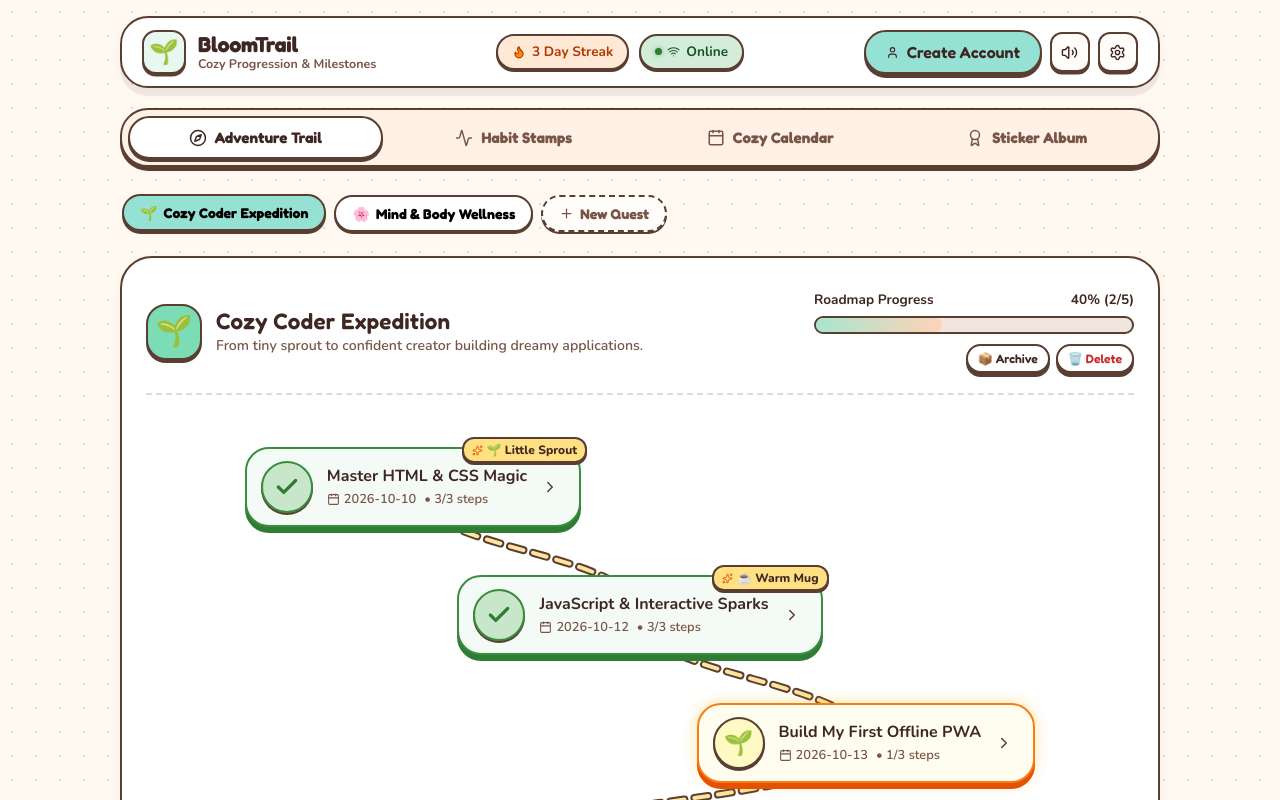
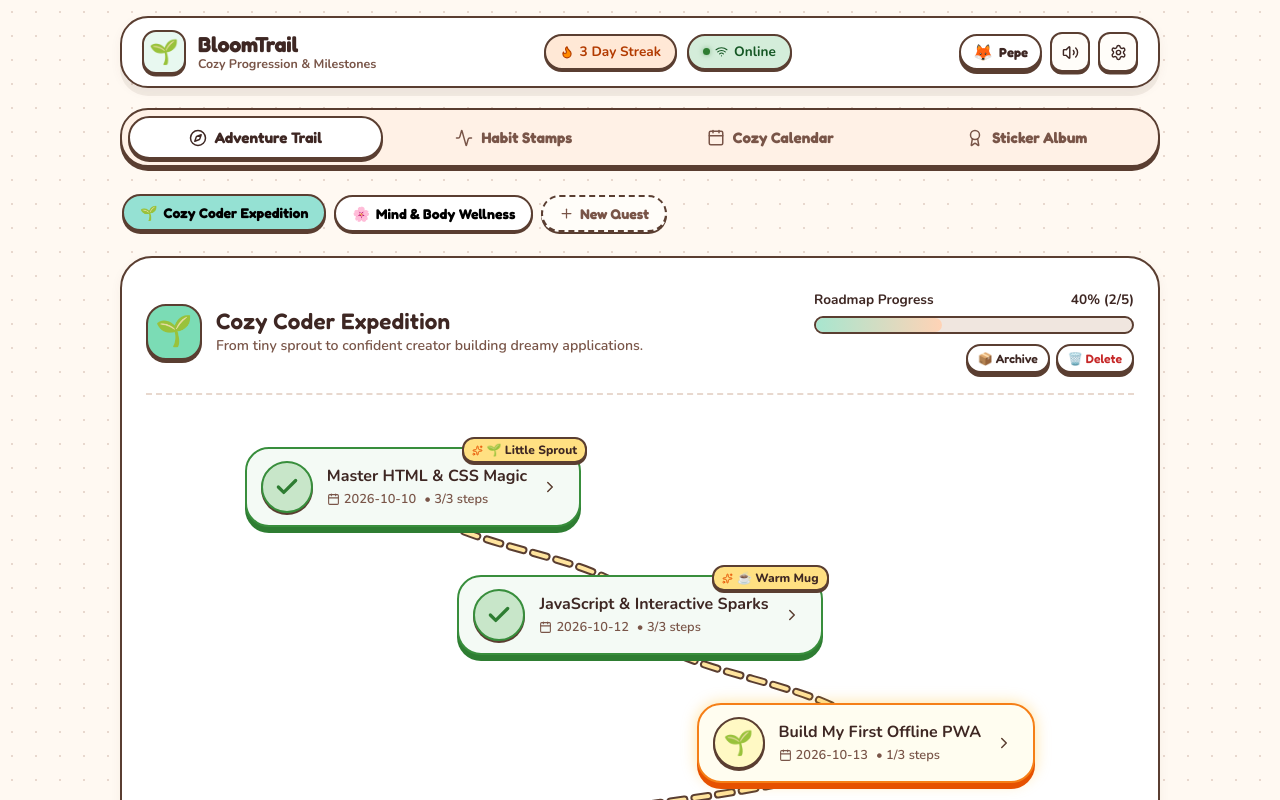
Before and after one commit to pepesuler-maker/This-Must-Work, a React (Vite) app: page / in a window 1280 px wide. Shown: the top 800 px of the page. Built offline with nearby package versions, Linux system fonts and the light colour scheme.

Commit message:
fix(auth): fix post-login auth re-prompt bug and pre-seed test account pepesuler@gmail.com

```diff
--- a/src/App.jsx
+++ b/src/App.jsx
@@ -36,6 +36,7 @@ export default function App() {
   const [isAuthPromptOpen, setIsAuthPromptOpen] = useState(false);
 
   const requireAccount = () => {
+    if (activeAccount) return true;
     soundEngine.playPop();
     setIsAuthPromptOpen(true);
     return false;
@@ -56,7 +57,10 @@ export default function App() {
   const [isArchivedModalOpen, setIsArchivedModalOpen] = useState(false);
   const [activeAlarmData, setActiveAlarmData] = useState(null);
 
-  const activeAccount = accounts.find((a) => a.id === activeAccountId) || null;
+  const activeAccount =
+    accounts.find((a) => a.id === activeAccountId) ||
+    (activeAccountId ? storageService.getAccounts().find((a) => a.id === activeAccountId) : null) ||
+    null;
 
   // Set sound engine parameters
   useEffect(() => {
@@ -112,6 +116,8 @@ export default function App() {
   const handleSelectAccount = (newAccId) => {
     storageService.setActiveAccountId(newAccId);
     setActiveAccountId(newAccId);
+    setIsAuthPromptOpen(false);
+    setIsEmailAuthModalOpen(false);
 
     const freshAccounts = storageService.getAccounts();
     setAccounts(freshAccounts);
@@ -130,6 +136,8 @@ export default function App() {
   const handleAccountCreated = (newAcc) => {
     const freshAccounts = storageService.getAccounts();
     setAccounts(freshAccounts);
+    setIsAuthPromptOpen(false);
+    setIsEmailAuthModalOpen(false);
     handleSelectAccount(newAcc.id);
   };
 
@@ -581,7 +589,7 @@ export default function App() {
             setIsEmailAuthModalOpen(true);
           }}
           onSignOut={() => {
-            storageService.setActiveAccountId(null);
+            storageService.setActiveAccountId('guest');
             setActiveAccountId(null);
             setIsSettingsOpen(false);
           }}
@@ -598,7 +606,7 @@ export default function App() {
         />
       )}
 
-      {/* Email Auth Modal (Invoked from Settings "Add Another Account") */}
+      {/* Email Auth Modal (Invoked from Settings or Auth Prompt) */}
       {isEmailAuthModalOpen && (
         <EmailAuthModal
           initialMode={emailAuthMode}
@@ -607,6 +615,7 @@ export default function App() {
             setAccounts(freshAccounts);
             handleSelectAccount(newAcc.id);
             setIsEmailAuthModalOpen(false);
+            setIsAuthPromptOpen(false);
           }}
           onClose={() => setIsEmailAuthModalOpen(false)}
         />
--- a/src/components/EmailAuthModal.jsx
+++ b/src/components/EmailAuthModal.jsx
@@ -459,6 +459,22 @@ export function EmailAuthModal({
               <Check size={16} />
               <span>Sign In to Account</span>
             </button>
+
+            <div style={{ marginTop: 12 }}>
+              <button
+                type="button"
+                className="btn-bubble btn-cream"
+                style={{ width: '100%', padding: '8px', fontSize: '0.8rem', borderStyle: 'dashed' }}
+                onClick={() => {
+                  soundEngine.playPop();
+                  setSignInEmail('pepesuler@gmail.com');
+                  setSignInPassword('1234');
+                  setErrorMessage('');
+                }}
+              >
+                🦊 Quick Fill Test: pepesuler@gmail.com / 1234
+              </button>
+            </div>
           </form>
         )}
       </div>
--- a/src/components/Header.jsx
+++ b/src/components/Header.jsx
@@ -73,19 +73,41 @@ export function Header({
 
         {/* Right: Quick Controls */}
         <div className="header-quick-controls">
-          {/* Guest Sign In / Create Account button */}
-          {!activeAccount && onOpenAuthPrompt && (
+          {/* Active Account Pill or Guest Sign In button */}
+          {activeAccount ? (
             <button
-              className="btn-bubble btn-mint btn-install-mini"
+              className="btn-bubble btn-cream btn-header-account-pill"
               onClick={() => {
                 soundEngine.playPop();
-                onOpenAuthPrompt();
+                onOpenSettings();
               }}
-              title="Create Account to save your progress"
+              title={`Logged in as ${activeAccount.name} (${activeAccount.email}). Tap to manage settings & profile.`}
+              style={{
+                display: 'inline-flex',
+                alignItems: 'center',
+                gap: 6,
+                padding: '6px 12px',
+                fontSize: '0.82rem',
+                fontWeight: 800,
+              }}
             >
-              <User size={13} />
-              <span className="install-label">Create Account</span>
+              <span style={{ fontSize: 16 }}>{activeAccount.avatar || '🦊'}</span>
+              <span className="account-pill-name">{activeAccount.name}</span>
             </button>
+          ) : (
+            onOpenAuthPrompt && (
+              <button
+                className="btn-bubble btn-mint btn-install-mini"
+                onClick={() => {
+                  soundEngine.playPop();
+                  onOpenAuthPrompt();
+                }}
+                title="Create Account to save your progress"
+              >
+                <User size={13} />
+                <span className="install-label">Create Account</span>
+              </button>
+            )
           )}
 
           {installPrompt && !isInstalled && (
--- a/src/services/storageService.js
+++ b/src/services/storageService.js
@@ -183,6 +183,20 @@ const DEFAULT_SETTINGS = {
   lastStreakDate: new Date().toISOString().split('T')[0],
 };
 
+// Default testing user account requested by user
+export const DEFAULT_TEST_ACCOUNT = {
+  id: 'acc-pepe',
+  name: 'Pepe',
+  email: 'pepesuler@gmail.com',
+  password: '1234',
+  pin: '1234',
+  avatar: '🦊',
+  themeColor: '#7BDCB5',
+  bio: 'Cozy adventurer tracking jogging & milestones.',
+  isVerified: true,
+  createdAt: '2026-01-01T00:00:00.000Z',
+};
+
 export const storageService = {
   // ---------------------------------------------------------------------
   // Email Auth & Account Management (Stored Securely & Offline-First)
@@ -191,27 +205,35 @@ export const storageService = {
   getAccounts() {
     try {
       const data = localStorage.getItem(STORAGE_KEY_ACCOUNTS);
+      let list = [];
       if (data) {
         const parsed = JSON.parse(data);
         if (Array.isArray(parsed) && parsed.length > 0) {
           // Remove dummy accounts (e.g. legacy acc-1, acc-dummy)
-          const nonDummy = parsed.filter(
+          list = parsed.filter(
             (acc) => acc.id !== 'acc-1' && acc.id !== 'acc-dummy'
           );
-          if (nonDummy.length !== parsed.length) {
-            this.saveAccounts(nonDummy);
-          }
-          return nonDummy.map((acc) => ({
-            ...acc,
-            email: acc.email || `${acc.name.toLowerCase().replace(/\s+/g, '')}@bloomtrail.app`,
-            isVerified: acc.isVerified ?? true,
-          }));
         }
       }
+
+      // Ensure test user account is always pre-seeded and available
+      const hasPepe = list.some(
+        (acc) => acc.email && acc.email.toLowerCase() === 'pepesuler@gmail.com'
+      );
+      if (!hasPepe) {
+        list.push(DEFAULT_TEST_ACCOUNT);
+        this.saveAccounts(list);
+      }
+
+      return list.map((acc) => ({
+        ...acc,
+        email: acc.email || `${acc.name.toLowerCase().replace(/\s+/g, '')}@bloomtrail.app`,
+        isVerified: acc.isVerified ?? true,
+      }));
     } catch (e) {
       console.error('Failed to load accounts', e);
     }
-    return [];
+    return [DEFAULT_TEST_ACCOUNT];
   },
 
   saveAccounts(accounts) {
@@ -358,6 +380,15 @@ export const storageService = {
       const accounts = this.getAccounts();
       if (id && accounts.some((a) => a.id === id)) {
         return id;
+      }
+      // If user hasn't explicitly set a session or signed out to guest mode,
+      // default to the testing account 'acc-pepe' (pepesuler@gmail.com)
+      if (id === null) {
+        const pepe = accounts.find((a) => a.email && a.email.toLowerCase() === 'pepesuler@gmail.com');
+        if (pepe) {
+          this.setActiveAccountId(pepe.id);
+          return pepe.id;
+        }
       }
     } catch (e) {
       console.error('Failed to get active account id', e);
```
Also changed, not shown: scripts/offline_blackbox_test.js (+28 -0 lines).
